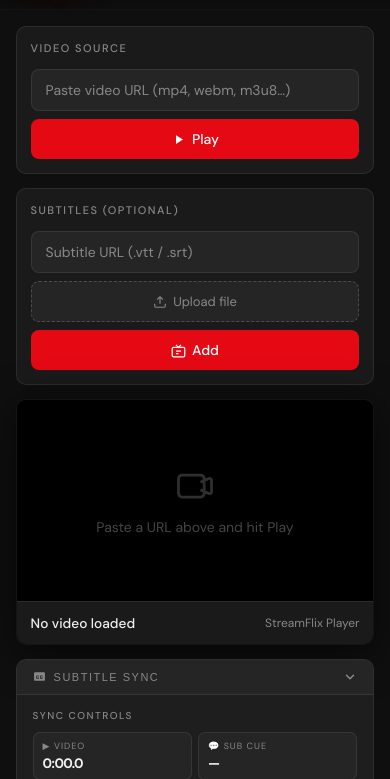
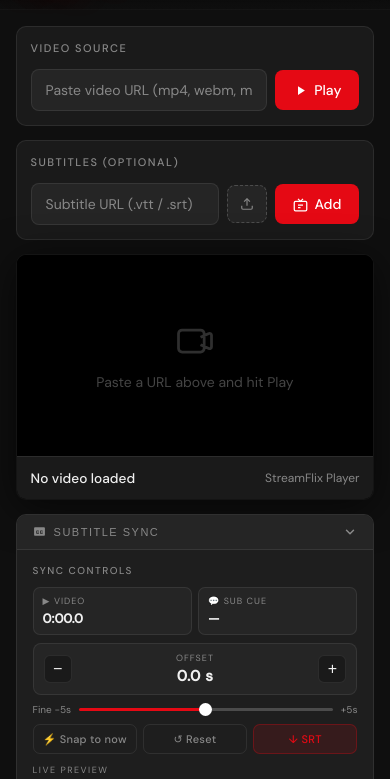
Before and after one commit to iam-killuazoldyck/StreamFlix, a plain HTML site: page index.html in a window 390 px wide. Shown: the part 42-821 px from the top of the page. Drawn offline with nearby package versions, Linux system fonts and the light colour scheme.

Commit message:
Update index.html

```diff
--- a/index.html
+++ b/index.html
@@ -357,16 +357,14 @@ main {
 /* INPUT CARDS */
 .input-section { background:var(--surface); border:1px solid var(--border); border-radius:var(--radius); padding:clamp(14px,3vw,22px); display:flex; flex-direction:column; gap:12px; }
 .section-label { font-size:11px; font-weight:500; letter-spacing:1.5px; text-transform:uppercase; color:var(--muted); margin-bottom:2px; }
-.input-row { display:flex; gap:8px; flex-wrap:wrap; }
+.input-row { display:flex; align-items:center; gap:8px; flex-wrap:nowrap; }
 .input-row input[type="url"] { flex:1; min-width:0; padding:11px 14px; background:var(--surface2); border:1px solid var(--border); color:var(--text); border-radius:8px; font-family:'DM Sans',sans-serif; font-size:14px; outline:none; transition:border-color .2s,box-shadow .2s; -webkit-appearance:none; }
 .input-row input[type="url"]:focus { border-color:var(--red); box-shadow:0 0 0 3px rgba(229,9,20,.15); }
 .input-row input::placeholder { color:var(--muted); }
-.file-label { display:flex; align-items:center; gap:6px; padding:11px 14px; background:var(--surface2); border:1px dashed rgba(255,255,255,.18); border-radius:8px; font-size:13px; color:var(--muted); cursor:pointer; white-space:nowrap; transition:border-color .2s,color .2s; flex-shrink:0; }
+.file-label { display:flex; align-items:center; gap:6px; padding:11px 12px; background:var(--surface2); border:1px dashed rgba(255,255,255,.18); border-radius:8px; font-size:13px; color:var(--muted); cursor:pointer; white-space:nowrap; transition:border-color .2s,color .2s; flex-shrink:0; }
 .file-label:hover { border-color:var(--red); color:var(--text); }
 .file-label svg { width:14px; height:14px; flex-shrink:0; }
 #subFile { display:none; }
-.sub-inputs { display:flex; gap:8px; flex:1; min-width:0; flex-wrap:wrap; }
-.sub-inputs input { flex:1; min-width:120px; }
 .btn { display:inline-flex; align-items:center; gap:6px; padding:11px 18px; background:var(--red); border:none; color:white; cursor:pointer; border-radius:8px; font-family:'DM Sans',sans-serif; font-size:14px; font-weight:500; white-space:nowrap; transition:background .15s,transform .1s; -webkit-tap-highlight-color:transparent; flex-shrink:0; }
 .btn:hover { background:#f6121d; }
 .btn:active { transform:scale(.97); }
@@ -474,10 +472,7 @@ main {
   .kb-hint { display: none; }
 }
 @media (max-width:480px) {
-  .input-row { flex-direction:column; }
-  .input-row .btn { width:100%; justify-content:center; }
-  .sub-inputs { flex-direction:column; }
-  .file-label { justify-content:center; }
+  .file-label span { display: none; }
   .tips { grid-template-columns:1fr; }
   .meta-title { max-width:60vw; }
   .vol-slider-wrap { width:44px !important; }
@@ -511,14 +506,12 @@ main {
     <div class="input-section">
       <div class="section-label">Subtitles (optional)</div>
       <div class="input-row">
-        <div class="sub-inputs">
-          <input type="url" id="subUrl" placeholder="Subtitle URL (.vtt / .srt)" autocorrect="off" spellcheck="false">
-          <label class="file-label" for="subFile">
-            <svg viewBox="0 0 24 24" fill="none" stroke="currentColor" stroke-width="2"><path d="M21 15v4a2 2 0 0 1-2 2H5a2 2 0 0 1-2-2v-4"/><polyline points="17 8 12 3 7 8"/><line x1="12" y1="3" x2="12" y2="15"/></svg>
-            <span id="fileLabel">Upload file</span>
-          </label>
-          <input type="file" id="subFile" accept=".vtt,.srt">
-        </div>
+        <input type="url" id="subUrl" placeholder="Subtitle URL (.vtt / .srt)" autocorrect="off" spellcheck="false">
+        <label class="file-label" for="subFile">
+          <svg viewBox="0 0 24 24" fill="none" stroke="currentColor" stroke-width="2"><path d="M21 15v4a2 2 0 0 1-2 2H5a2 2 0 0 1-2-2v-4"/><polyline points="17 8 12 3 7 8"/><line x1="12" y1="3" x2="12" y2="15"/></svg>
+          <span id="fileLabel">Upload</span>
+        </label>
+        <input type="file" id="subFile" accept=".vtt,.srt">
         <button class="btn" onclick="addSubtitle()">
           <svg viewBox="0 0 24 24" fill="none" stroke="currentColor" stroke-width="2"><rect x="2" y="7" width="20" height="15" rx="2"/><path d="M16 3l-4 4-4-4"/><line x1="8" y1="13" x2="16" y2="13"/><line x1="8" y1="17" x2="12" y2="17"/></svg>
           Add
```
